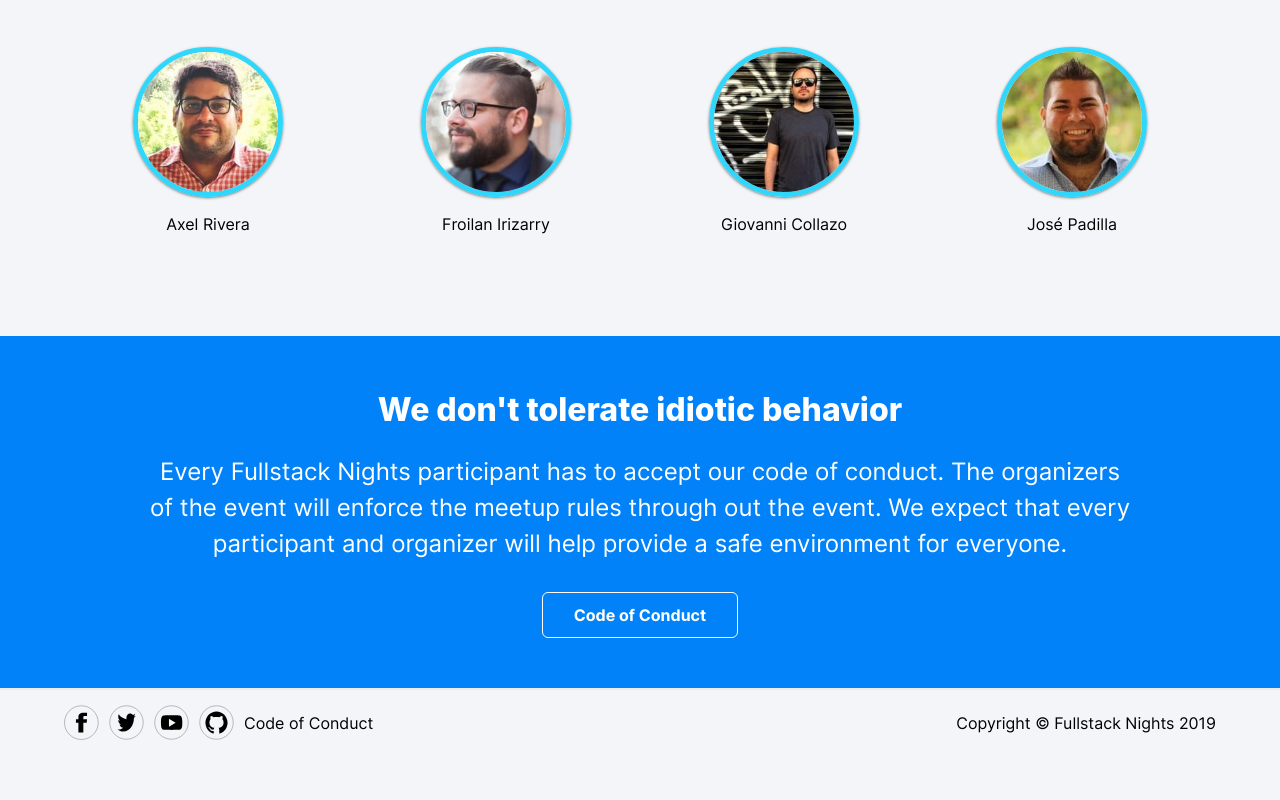
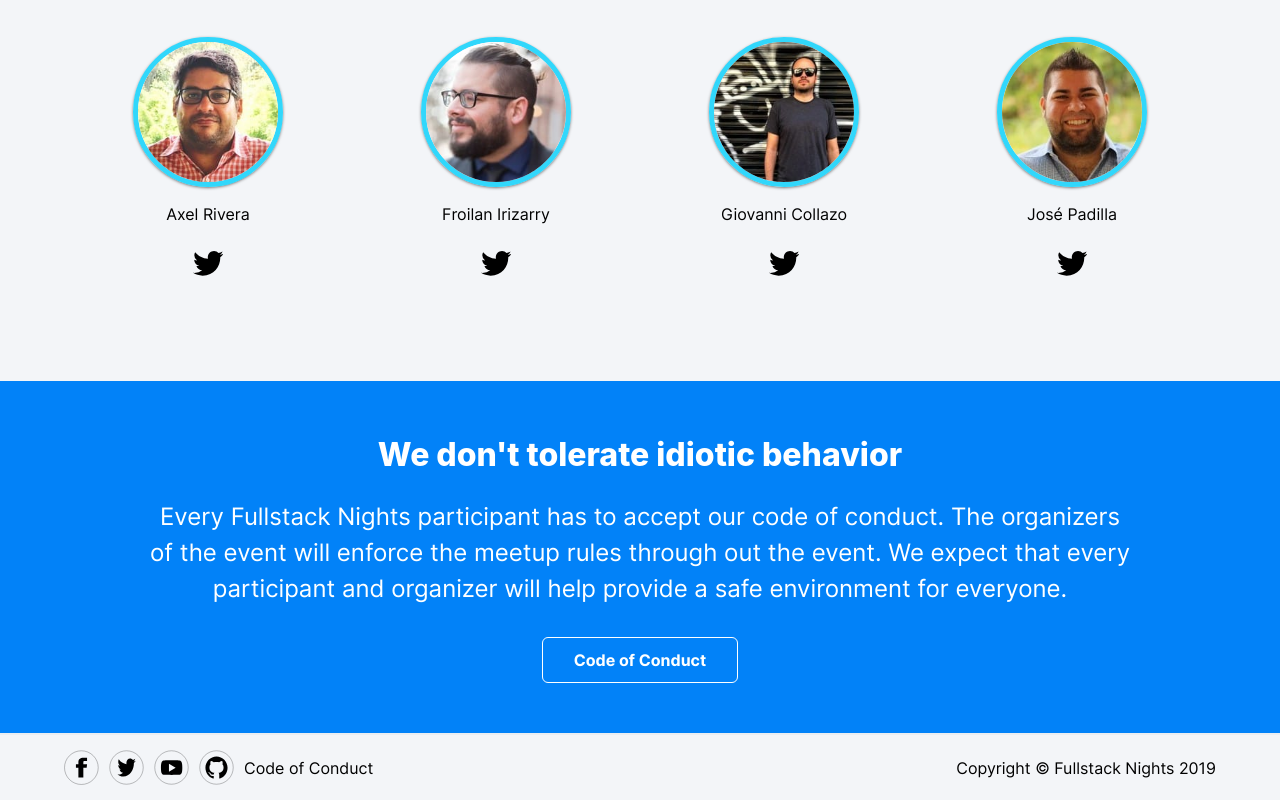
Before and after one commit to fullstacknights/website, a Gatsby site: page /about in a window 1280 px wide. Shown: the part 2307-3107 px from the top of the page. Before the commit the page ends 3062 px from the top, so only its background shows below. Built offline with nearby package versions, Linux system fonts and the light colour scheme; Gatsby itself is replaced by a stand-in of ours; a web font is replaced by a local one.

Commit message:
Updates twitter size and adds links for founders

```diff
--- a/src/components/avatar.js
+++ b/src/components/avatar.js
@@ -20,11 +20,10 @@ export default function({ img, name, social = [] }) {
       <div className="flex justify-center">
         {social.map(s => {
           return (
-
             <a
               key={s.link}
               href={s.link}
-              className="w-8 mt-5"
+              className="w-6 mt-5"
               target="_blank"
               rel="noopener noreferrer"
             >
--- a/src/constants.js
+++ b/src/constants.js
@@ -21,22 +21,31 @@ export const ORGANIZERS = [
   {
     name: "Yamil Asusta",
     img: "/organizers/yamil-asusta.jpeg",
-
     social: [{ network: "twitter", link: "https://twitter.com/elbuo8" }]
   }
 ];
 
 export const FOUNDERS = [
-  { name: "Axel Rivera", img: "/founders/axel-rivera.jpeg" },
+  {
+    name: "Axel Rivera",
+    img: "/founders/axel-rivera.jpeg",
+    social: [{ network: "twitter", link: "https://twitter.com/arivera" }]
+  },
   {
     name: "Froilan Irizarry",
-    img: "/founders/froilan-irizarry.jpeg"
+    img: "/founders/froilan-irizarry.jpeg",
+    social: [{ network: "twitter", link: "https://twitter.com/froidotdev" }]
   },
   {
     name: "Giovanni Collazo",
-    img: "/founders/giovanni-collazo.jpeg"
+    img: "/founders/giovanni-collazo.jpeg",
+    social: [{ network: "twitter", link: "https://twitter.com/gcollazo" }]
   },
-  { name: "José Padilla", img: "/founders/jose-padilla.jpeg" }
+  {
+    name: "José Padilla",
+    img: "/founders/jose-padilla.jpeg",
+    social: [{ network: "twitter", link: "https://twitter.com/jpadilla_" }]
+  }
 ];
 
 const SECTIONS = [
```
